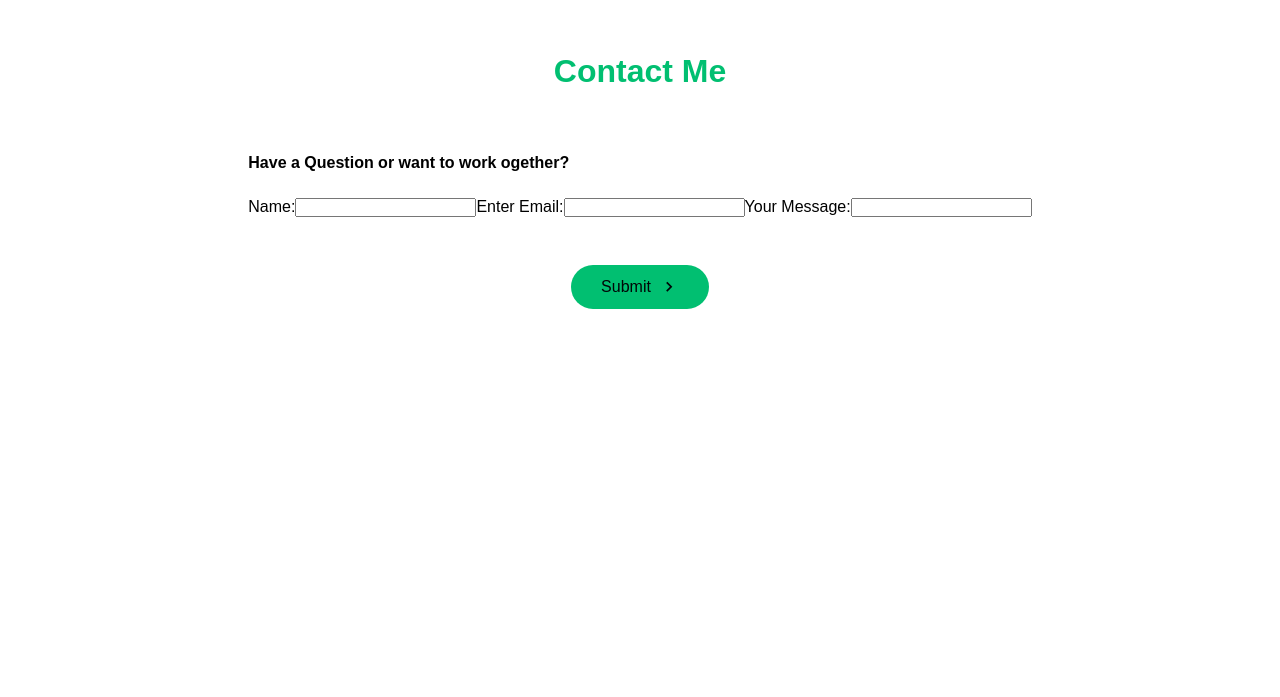
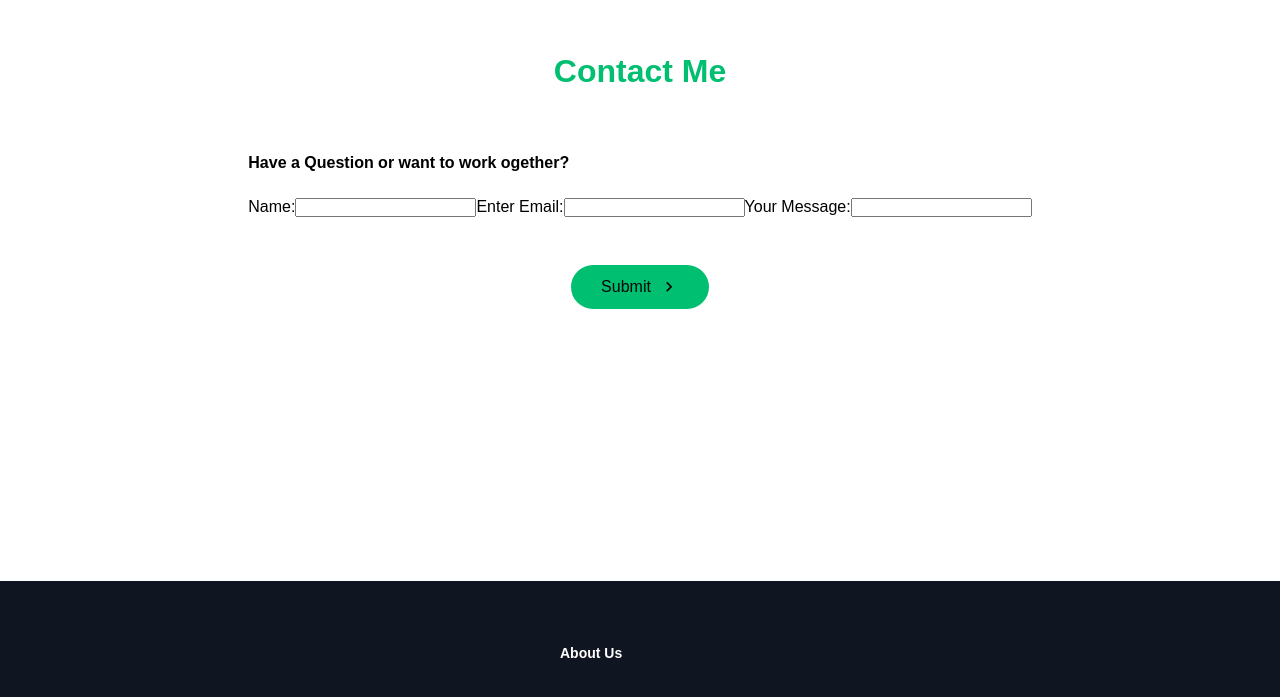
Before and after one commit to abhishekpundir789/Portfolio, a React (Create React App) app: page / in a window 1280 px wide. Shown: the part 2679-3376 px from the top of the page. Before the commit the page ends 3260 px from the top, so only its background shows below. Built offline with nearby package versions, Linux system fonts and the light colour scheme; a web font is replaced by a local one.

Commit message:
update commit with footer component

```diff
--- a/src/App.js
+++ b/src/App.js
@@ -1,5 +1,5 @@
 import React from 'react';
-import { BrowserRouter as Router} from 'react-router-dom';
+import { BrowserRouter as Router, Route, Switch} from 'react-router-dom';
 import './App.css';
 import Home from './pages';
 
@@ -8,7 +8,10 @@ function App() {
   return (
     <div>
       <Router>
-        <Home />
+        <Switch>
+          <Route path = "/" component = {Home} exact />
+        </Switch>
+
       </Router>
 
     </div>
--- /dev/null
+++ b/src/Components/Footer/FooterElements.js
@@ -0,0 +1,67 @@
+import styled from 'styled-components'
+import {Link} from 'react-router-dom'
+
+export const FooterContainer = styled.footer`
+background-color: #101522;
+`;
+
+export const FooterWrap = styled.div`
+padding: 48px 24px;
+display: flex;
+flex-direction: column;
+justify-content: center;
+align-item: center;
+maxx-width: 1100px;
+margin: 0 auto;
+`;
+
+export const FooterLinkContainer = styled.div`
+display: flex;
+justify-content: center;
+
+@media screen and (max-width: 820px){
+    padding-top: 32px;
+}
+`;
+
+export const FooterLinksWrapper = styled.div`
+display: flex;
+
+@media screen and (max-width: 820px){
+    flex-direction: column;
+}
+`;
+
+export const FooterLinkItems = styled.div`
+display: flex;
+flex-direction: column;
+align-items: flex-start;
+margin: 16px;
+text-align: left;
+width: 160px;
+box-sizing: border-box;
+color: #fff;
+
+@media screen and (max-width: 420px){
+    margin: 0;
+    padding: 10px;
+    width: 100%;
+}
+`;
+
+export const FooterLinkTitle = styled.h1`
+font-size: 14px;
+margin-bottom: 16px;
+`;
+
+export const FooterLink = styled(Link)`
+color: #fff;
+text-decoration: none;
+margin-bottom: 0.5rem;
+font-size: 14px;
+
+&:hover{
+    color: #01bf71;
+    transition: 0.3s ease-in-out;
+}
+`;
--- /dev/null
+++ b/src/Components/Footer/index.js
@@ -0,0 +1,22 @@
+import React from 'react'
+import {FooterContainer, FooterWrap, FooterLinkContainer, FooterLinksWrapper, FooterLinkItems, FooterLinkTitle, FooterLink} from './FooterElements'
+
+const Footer = () => {
+    return (
+        <FooterContainer>
+            <FooterWrap>
+                <FooterLinkContainer>
+                    <FooterLinksWrapper>
+                        <FooterLinkItems>
+                            <FooterLinkTitle>
+                                <FooterLink to="/github">About Us</FooterLink>
+                            </FooterLinkTitle>
+                        </FooterLinkItems>
+                    </FooterLinksWrapper>
+                </FooterLinkContainer>
+            </FooterWrap>
+        </FooterContainer>
+    )
+}
+
+export default Footer
--- a/src/pages/index.js
+++ b/src/pages/index.js
@@ -6,6 +6,7 @@ import InfoSection from '../Components/InfoSection';
 import { homeObjOne } from '../Components/InfoSection/Data';
 import Project from '../Components/Project';
 import Contact from '../Components/Contact';
+import Footer from '../Components/Footer';
 
 const Home = () => {
     const [isOpen, setIsOpen] = useState(false)
@@ -22,6 +23,7 @@ const Home = () => {
          <InfoSection {...homeObjOne}/>
          <Project />
          <Contact />
+         <Footer />
         </>
     )
 }
```
Also changed, not shown: 1 other file (tests, documents, lock files or other folders).
